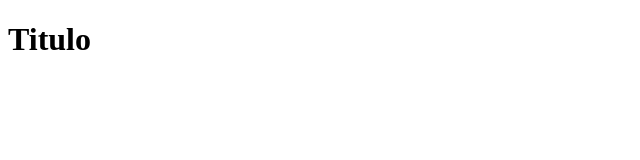
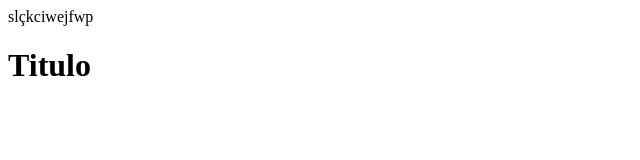
Before and after one commit to veruskarafaelly/projetoV1, a plain HTML site: page index.html in a window 1280 px wide. Shown: the whole page, without its empty margins (0-640 px from the left). Drawn offline with Linux system fonts and the light colour scheme.

Commit message:
commit novo

```diff
--- a/index.html
+++ b/index.html
@@ -4,6 +4,7 @@
     <meta charset="UTF-8">
     <meta name="viewport" content="width=device-width, initial-scale=1.0">
     <title>Document</title>
+    slçkciwejfwp
 </head>
 <body>
     <h1>Titulo</h1>
```
